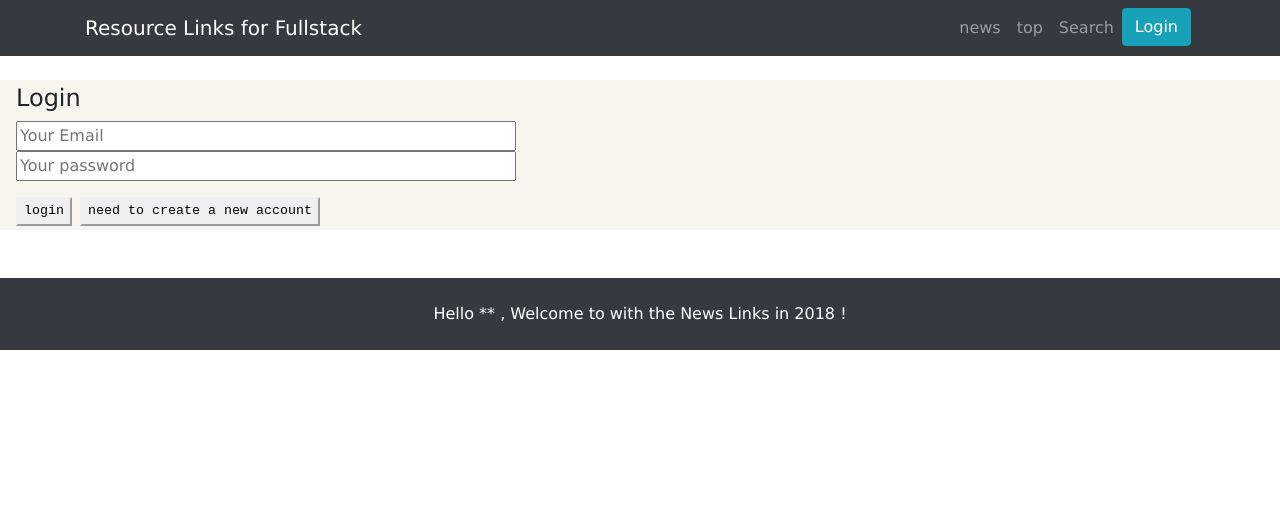
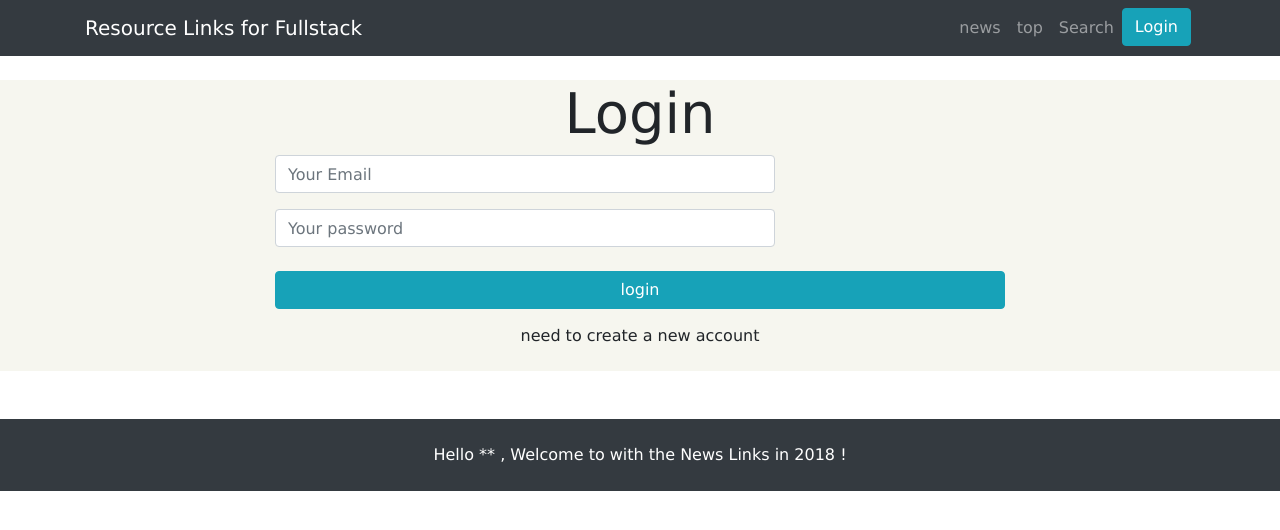
Before and after one commit to hnzhang/LinksAndVotes, a React (Create React App) app in the folder client/: page /login in a window 1280 px wide. Shown: the top 530 px of the page. Built offline with nearby package versions, Linux system fonts and the light colour scheme; what apollo-link-ws would draw is missing.

Commit message:
fix login and display bootstrap 4

```diff
--- a/client/public/index.html
+++ b/client/public/index.html
@@ -6,8 +6,7 @@
     <meta name="theme-color" content="#000000">
     <link rel="manifest" href="%PUBLIC_URL%/manifest.json">
     <link rel="shortcut icon" href="%PUBLIC_URL%/favicon.ico">
-    <link rel="stylesheet" href="https://unpkg.com/tachyons@4.2.1/css/tachyons.min.css"/>
-       <link rel="stylesheet" href="https://stackpath.bootstrapcdn.com/bootstrap/4.1.3/css/bootstrap.min.css" integrity="sha384-MCw98/SFnGE8fJT3GXwEOngsV7Zt27NXFoaoApmYm81iuXoPkFOJwJ8ERdknLPMO" crossorigin="anonymous">
+    <link rel="stylesheet" href="https://stackpath.bootstrapcdn.com/bootstrap/4.1.3/css/bootstrap.min.css" integrity="sha384-MCw98/SFnGE8fJT3GXwEOngsV7Zt27NXFoaoApmYm81iuXoPkFOJwJ8ERdknLPMO" crossorigin="anonymous">
     <link rel="stylesheet" href="https://use.fontawesome.com/releases/v5.3.1/css/all.css" integrity="sha384-mzrmE5qonljUremFsqc01SB46JvROS7bZs3IO2EmfFsd15uHvIt+Y8vEf7N7fWAU" crossorigin="anonymous">
     <title>Resource links for Fullstack</title>
   </head>
--- a/client/src/components/Link.js
+++ b/client/src/components/Link.js
@@ -30,33 +30,30 @@ class Link extends Component{
         const authToken = localStorage.getItem(AUTH_TOKEN);
 
         return (
-            <div className='flex mt2 item-start'>
-                <div className='flex items-center'>
-                    <span className='gray'>{this.props.index+1}.</span>
+            <div className='list-group-item'>
+                    <span className='badge'>{this.props.index+1}.</span>
+                    {this.props.link.description} ({this.props.link.url})
                     {authToken && (
                         <Mutation mutation={VOTE_MUTATION} variables={{linkId:this.props.link.id}}
                             update={
                                 (store, {data:{vote}})=>
                                 this.props.updateStoreAfterVote(store, vote, this.props.link.id)
-                            }>
-                        {(voteMutation)=>(
-                            <div className='ml1 gray f11' onClick={voteMutation}>
-                            +
-                             </div>
-                        )}
+                            }
+                        >
+                            {
+                                (voteMutation)=>(
+                                <span className='btn-success' onClick={voteMutation}>
+                                    +++++<i className='far fa-thumbs-up' />
+                                </span>
+                                )
+                             }
                         </Mutation>
                     )}
-                    <div className='ml1'>
-                        <div>
-                            {this.props.link.description} ({this.props.link.url})
-                        </div>
-                        <div className='f6 lh-copy gray'>
-                            {this.props.link.votes.length } votes | by {' '}
-                            {this.props.link.postedBy ? this.props.link.postedBy.name : 'Unknown'}{' '}
-                            {timeDifferenceForDate(this.props.link.createdAt)}
-                        </div>
-                    </div>
-                </div>
+                    <span className='badge badge-secondary'>
+                        {this.props.link.votes.length } votes | by {' '}
+                        {this.props.link.postedBy ? this.props.link.postedBy.name : 'Unknown'}{' '}
+                        {timeDifferenceForDate(this.props.link.createdAt)}
+                    </span>
             </div>
         );
     }
--- a/client/src/components/LinkList.js
+++ b/client/src/components/LinkList.js
@@ -120,17 +120,19 @@ class LinkList extends Component {
                         (this.props.match.params.page - 1) * LINKS_PER_PAGE : 0;
                     return (
                         <Fragment>
-                         {linkToRender.map( (link, index) =>(
-                          <Link key={link.id} index={index + pageIndex}
-                             link={link}
-                             updateStoreAfterVote={this._updateCacheAfterVote} />
-                         ))}
+                        <div className='list-group' >
+                            {linkToRender.map( (link, index) =>(
+                            <Link key={link.id} index={index + pageIndex}
+                                link={link}
+                                updateStoreAfterVote={this._updateCacheAfterVote} />
+                            ))}
+                         </div>
                         {isNewPage  && (
-                            <div className='flex ml4 mv3 gray'>
-                                <div className='pointer mr2' onClick={this._previousPage}>
+                            <div className='container'>
+                                <div className="btn btn-info"  onClick={this._previousPage}>
                                     Previous
-                                </div>
-                                <div className='pointer' onClick={()=> this._nextPage(data)}>
+                                </div>{'  '}
+                                <div className="btn btn-info"  onClick={()=> this._nextPage(data)}>
                                     Next
                                 </div>
                             </div>
--- a/client/src/components/Login.js
+++ b/client/src/components/Login.js
@@ -41,35 +41,44 @@ class Login extends Component {
         const mutationAction = login ? LOGIN_MUTATION : SIGNUP_MUTATION;
 
         return (
-            <div>
-                <h4>{login ?  'Login' : 'Sign up' }</h4>
-                <div className="flex flex-column">
+            <div className='container'>
+            <div className='row'>
+            <div className="col-md-8 m-auto">
+                <h4 className='display-4 text-center'>{login ?  'Login' : 'Sign up' }</h4>
                     {!login && (
-                        <input value={name} onChange={e=> this.setState({name: e.target.value})}
+                        <div className="form-group">
+                        <input className='form-control'
+                            value={name} onChange={e=> this.setState({name: e.target.value})}
                             type='text'
                             placeholder='Your Name' />
+                    </div>
                     )}
-                    <input value={email} onChange={e=> this.setState({email: e.target.value})}
+                    <div className="form-group">
+                        <input className='form-control'
+                            value={email} onChange={e=> this.setState({email: e.target.value})}
                             type='text'
                             placeholder="Your Email" />
-                    <input value={password} onChange={e => this.setState({password: e.target.value})}
+                    </div>
+                    <div className="form-group">
+                        <input className='form-control' value={password} onChange={e => this.setState({password: e.target.value})}
                             type="password"
                             placeholder="Your password" />
                     </div>
-                <div className='flex mt3'>
+                <div className='form-group'>
                     <Mutation mutation={mutationAction} variables={{email, password, name}}
                         onCompleted={ data=>this._confirm(data)} >
                         {mutation=>(
-                            <div className="pointer mr2 button" onClick={mutation}>
+                            <div className="btn btn-info btn-block mt-4" onClick={mutation}>
                                {login ? 'login' : 'create account'}
                              </div>
                         )}
                     </Mutation>
-                    <div className='pointer button' onClick={()=> this.setState({login: !login})}>
+                    <div className='btn btn-block ' onClick={()=> this.setState({login: !login})}>
                         {login ? 'need to create a new account' : 'already have an account'}
                     </div>
                 </div>
             </div>
+            </div></div>
         )
     }
 
```
Lines whose indentation alone changed are shown as unchanged.
